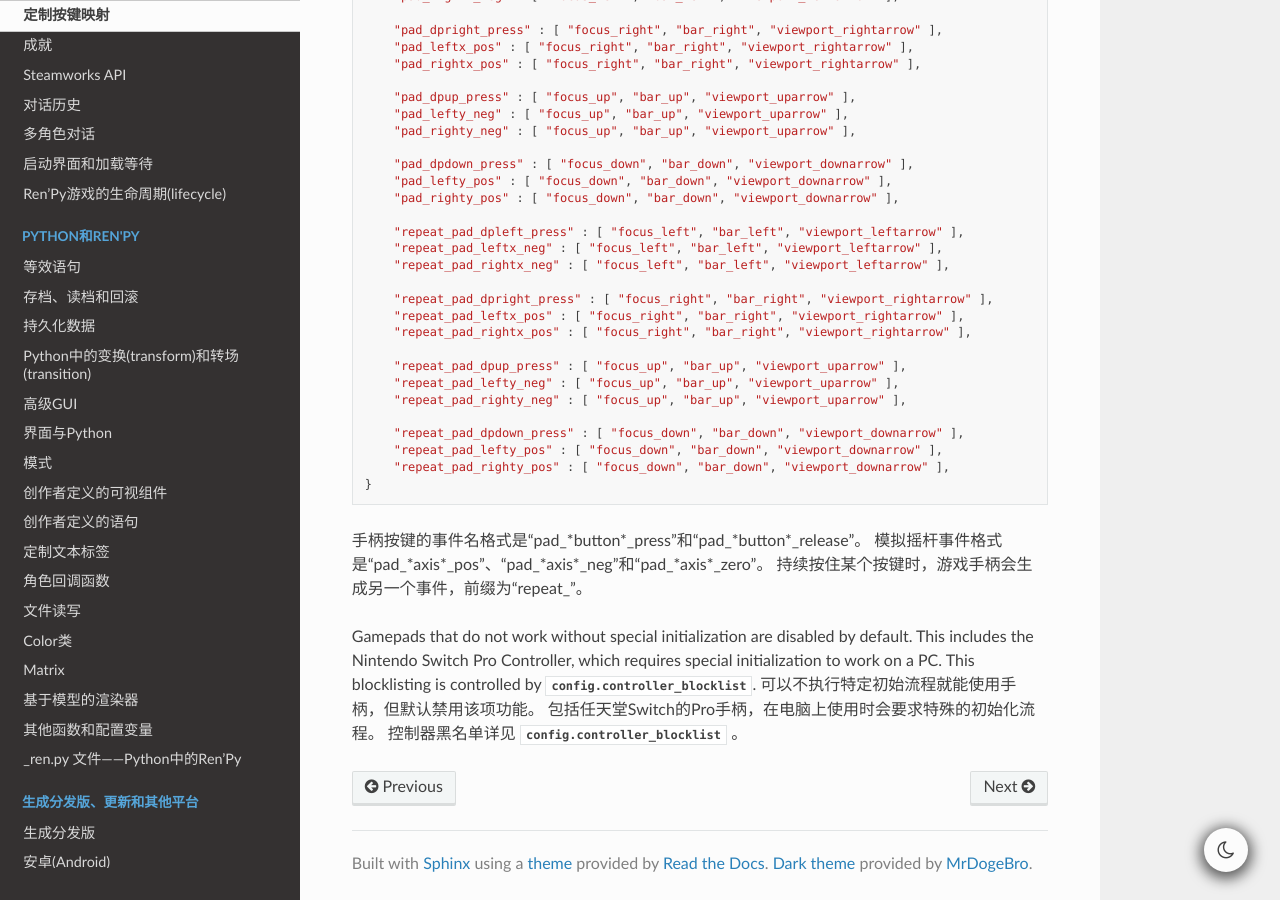
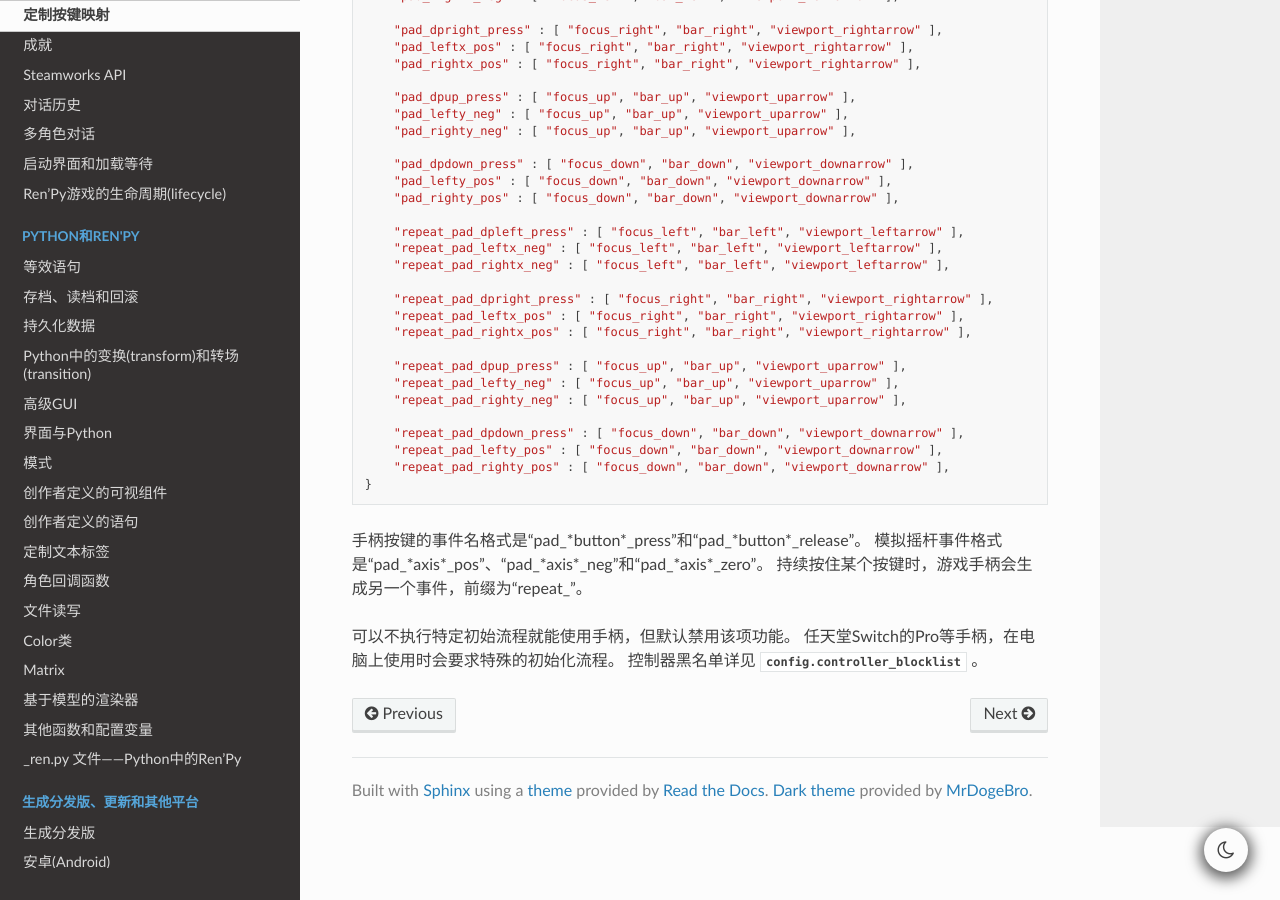
Before and after one commit to 3DMXM/Renpydoc-ranslate, a Sphinx documentation site: the page built from source/keymap.rst, in a window 1280 px wide and 900 px high, scrolled down 4574 px. Built offline with Sphinx 7.4.7 and the Read the Docs theme 2.0.0, drawn with Linux system fonts in a browser that asks for light colours; the version number could not be read and is left out.

Commit message:
some fix of keymap and screen_python.

```diff
--- a/source/keymap.rst
+++ b/source/keymap.rst
@@ -261,12 +261,8 @@ keyup
 模拟摇杆事件格式是“pad_*axis*_pos”、“pad_*axis*_neg”和“pad_*axis*_zero”。
 持续按住某个按键时，游戏手柄会生成另一个事件，前缀为“repeat\_”。
 
-Gamepads that do not work without special initialization are disabled by
-default. This includes the Nintendo Switch Pro Controller, which requires
-special initialization to work on a PC. This blocklisting is controlled by
-:var:`config.controller_blocklist`.
 可以不执行特定初始流程就能使用手柄，但默认禁用该项功能。
-包括任天堂Switch的Pro手柄，在电脑上使用时会要求特殊的初始化流程。
+任天堂Switch的Pro等手柄，在电脑上使用时会要求特殊的初始化流程。
 控制器黑名单详见 :var:`config.controller_blocklist` 。
 
 .. :function:: renpy.clear_keymap_cache()
--- a/source/screen_python.rst
+++ b/source/screen_python.rst
@@ -122,7 +122,7 @@
 
 .. function:: renpy.variant(name)
 
-    如果 *name* 是Ren'Py中可用的某个界面变种(variant)，就返回True。详见:ref:`界面变种 <screen-variants>`。这个函数可以用做条件表达式，在Python的if语句中根据界面变种选择使用对应的样式(style)。
+    如果 *name* 是Ren'Py中可用的某个界面变种(variant)，就返回True。详见 :ref:`界面变种 <screen-variants>`。这个函数可以用做条件表达式，在Python的if语句中根据界面变种选择使用对应的样式(style)。
 
     *name* 也可以是一个界面变种列表，只要列表中任何变种被选择就返回True。
 
```
